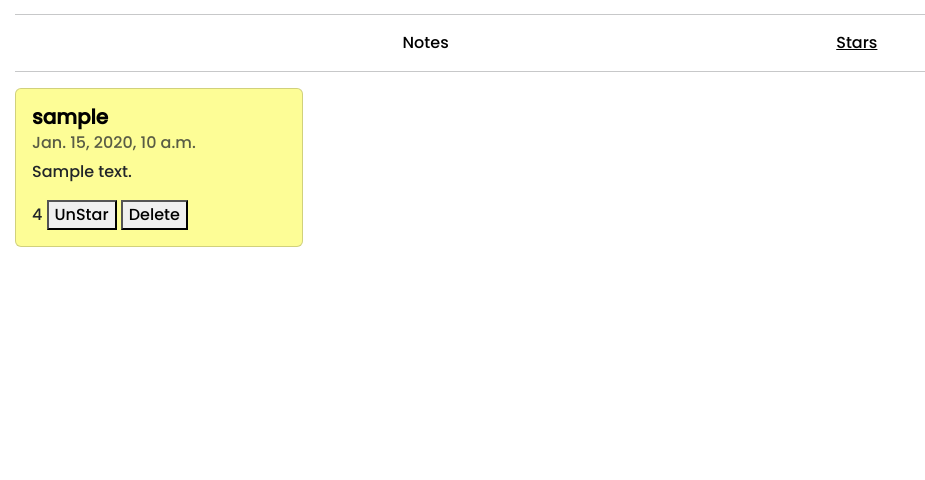
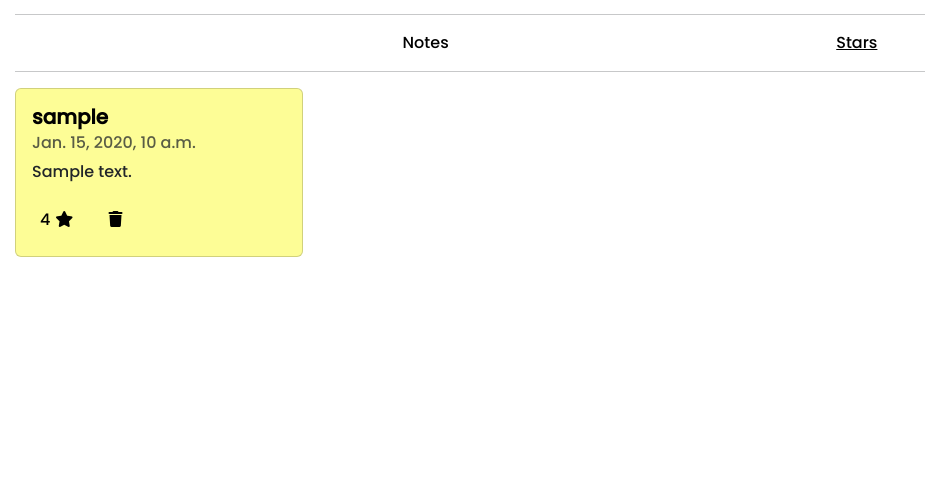
Before and after one commit to 1Pampu/noty, a Django app: a page that uses noty/templates/feed/main.html in a window 1280 px wide. Shown: the part 173-653 px from the top of the page, without its empty margins (0-925 px from the left). Run offline with Django 5.2, Linux system fonts and the light colour scheme; a user stored in the database is signed in; tables that the repository leaves empty hold one stand-in row (values such as "Sample post"); some libraries are stand-ins or nearby versions.

Commit message:
star and trash icon (NEED TO FIX IN LOGOUT)

```diff
--- a/noty/follows/utils.py
+++ b/noty/follows/utils.py
@@ -3,7 +3,7 @@ from .models import Follow
 from user_auth.models import UserInfo
 
 def follow_button(request, user):
-    if request.method == 'POST':
+    if request.method == 'POST' and request.user.is_authenticated:
         if request.POST.get('_method') == 'DELETE':
             try:
                 follow = get_object_or_404(Follow, follower = request.user, followed = user)
@@ -38,8 +38,9 @@ def get_user_data(request, user):
 
     user_data['username'] = user.username
 
-    actual_following = Follow.objects.filter(follower = request.user, followed = user).exists()
-    user_data['actual_following'] = actual_following
+    if request.user.is_authenticated:
+        actual_following = Follow.objects.filter(follower = request.user, followed = user).exists()
+        user_data['actual_following'] = actual_following
 
     user_data['followers'] = user_info.followers
     user_data['following'] = user_info.following
--- a/noty/follows/views.py
+++ b/noty/follows/views.py
@@ -1,27 +1,28 @@
 from django.shortcuts import render, get_object_or_404
-from django.contrib.auth.decorators import login_required
 from notes.models import Note
 from django.contrib.auth.models import User
 from stars.models import Star
 from .utils import follow_button, get_user_data
 
 # Create your views here.
-@login_required
 def profile(request, user):
     user = get_object_or_404(User, username = user)
     follow_button(request, user)
 
     results = Note.objects.filter(private = 0, user = user).order_by('-date')
     notes = []
-    for note in results:
-        stared = Star.objects.filter(user = request.user, note = note).exists()
-        notes.append({'note' : note, 'star' : stared})
+    if request.user.is_authenticated:
+        for note in results:
+            stared = Star.objects.filter(user = request.user, note = note).exists()
+            notes.append({'note' : note, 'star' : stared})
+    else:
+        for note in results:
+            notes.append({'note' : note, 'star' : False})
 
     user_data = get_user_data(request, user)
     context = {'notes' : notes, 'user_visiting' : user_data, 'profile' : True, 'profile_note_active' : True}
     return render(request, 'feed/main.html', context)
 
-@login_required
 def profile_stars(request, user):
     user = get_object_or_404(User, username = user)
     follow_button(request, user)
@@ -29,8 +30,13 @@ def profile_stars(request, user):
     notes_stared = Star.objects.filter(user = user).values_list('note', flat = True)
     results = Note.objects.filter(private = 0, id__in=notes_stared).order_by('-date')
     notes = []
-    for note in results:
-        notes.append({'note' : note, 'star' : True})
+    if request.user.is_authenticated:
+        for note in results:
+            stared = Star.objects.filter(user = request.user, note = note).exists()
+            notes.append({'note' : note, 'star' : stared})
+    else:
+        for note in results:
+            notes.append({'note' : note, 'star' : False})
 
     user_data = get_user_data(request, user)
     context = {'notes' : notes, 'user_visiting' : user_data, 'profile' : True, 'profile_stars_active' : True}
--- a/noty/static/css/notes-flex.css
+++ b/noty/static/css/notes-flex.css
@@ -9,3 +9,21 @@
     color:black;
     font-weight: 600;
 }
+
+.star-button{
+    background-color: transparent;
+    border: 1px solid transparent;
+    padding: 7px;
+    border-radius: 50px;
+    box-sizing: border-box;
+    transition: background-color 0.3s ease;
+    margin-right: 15px;
+}
+
+.star-button:hover{
+    background-color: rgba(0, 0, 0, 0.5);
+}
+
+.star{
+    margin-left: 5px;
+}
--- a/noty/templates/feed/main.html
+++ b/noty/templates/feed/main.html
@@ -9,6 +9,7 @@
     {% if profile %}
         <link rel="stylesheet" href="{% static 'css/profile-header.css' %}">
     {% endif %}
+    <script src="https://kit.fontawesome.com/cf457e58c8.js" crossorigin="anonymous"></script>
 {% endblock head %}
 
 {% block main %}
--- a/noty/templates/global/parts/note-dashboard.html
+++ b/noty/templates/global/parts/note-dashboard.html
@@ -11,19 +11,22 @@
                 {% if item.note.private %}
                     <p>PRIVATE</p>
                 {% else %}
-                    <span id="note-{{item.note.id}}-stars">{{item.note.stars}}</span>
                     {% if user.is_authenticated %}
                         {% if not item.star %}
-                            <button id="note-{{item.note.id}}-stars-button" onclick="star_note({{item.note.id}})">Star</button>
+                            <button id="note-{{item.note.id}}-stars-button" class="star-button" onclick="star_note({{item.note.id}})">
+                                <span id="note-{{item.note.id}}-stars">{{item.note.stars}}</span><i class="fa-regular fa-star star"></i>
+                            </button>
                         {% else %}
-                            <button id="note-{{item.note.id}}-stars-button" onclick="unstar_note({{item.note.id}})">UnStar</button>
+                            <button id="note-{{item.note.id}}-stars-button" class="star-button" onclick="unstar_note({{item.note.id}})">
+                                <span id="note-{{item.note.id}}-stars">{{item.note.stars}}</span><i class="fa-solid fa-star star"></i>
+                            </button>
                         {% endif %}
                     {% else %}
-                        <a href="{% url 'login' %}">Star</a>
+                        <a href="{% url 'login' %}"><span id="note-{{item.note.id}}-stars">{{item.note.stars}}</span><i class="fa-regular fa-star star"></i></a>
                     {% endif %}
                 {% endif %}
                 {% if item.note.user ==  user %}
-                    <button onclick="delete_note({{item.note.id}})">Delete</button>
+                    <button onclick="delete_note({{item.note.id}})" class="star-button"><i class="fa-solid fa-trash"></i></button>
                 {% endif %}
             </div>
         </div>
@@ -73,12 +76,11 @@
                     var spanElement = document.getElementById(id_element)
                     stars = parseInt(spanElement.innerText,10)
                     newStars = stars + 1
-                    spanElement.innerText = newStars
 
                     id_button = id_element + "-button"
                     var buttonElement = document.getElementById(id_button)
                     buttonElement.setAttribute( "onClick", "unstar_note("+ id +");");
-                    buttonElement.innerText = 'UnStar'
+                    buttonElement.innerHTML = '<span id="note-'+id+'-stars">'+ newStars +'</span><i class="fa-solid fa-star star"></i>'
                 })
                 .catch(error => {
                     console.error("Error:", error)
@@ -102,12 +104,11 @@
                     var spanElement = document.getElementById(id_element)
                     stars = parseInt(spanElement.innerText,10)
                     newStars = stars - 1
-                    spanElement.innerText = newStars
 
                     id_button = id_element + "-button"
                     var buttonElement = document.getElementById(id_button)
                     buttonElement.setAttribute( "onClick", "star_note("+ id +");");
-                    buttonElement.innerText = 'Star'
+                    buttonElement.innerHTML = '<span id="note-'+id+'-stars">'+ newStars +'</span><i class="fa-regular fa-star star"></i>'
                 })
                 .catch(error => {
                     console.error("Error:", error)
```
